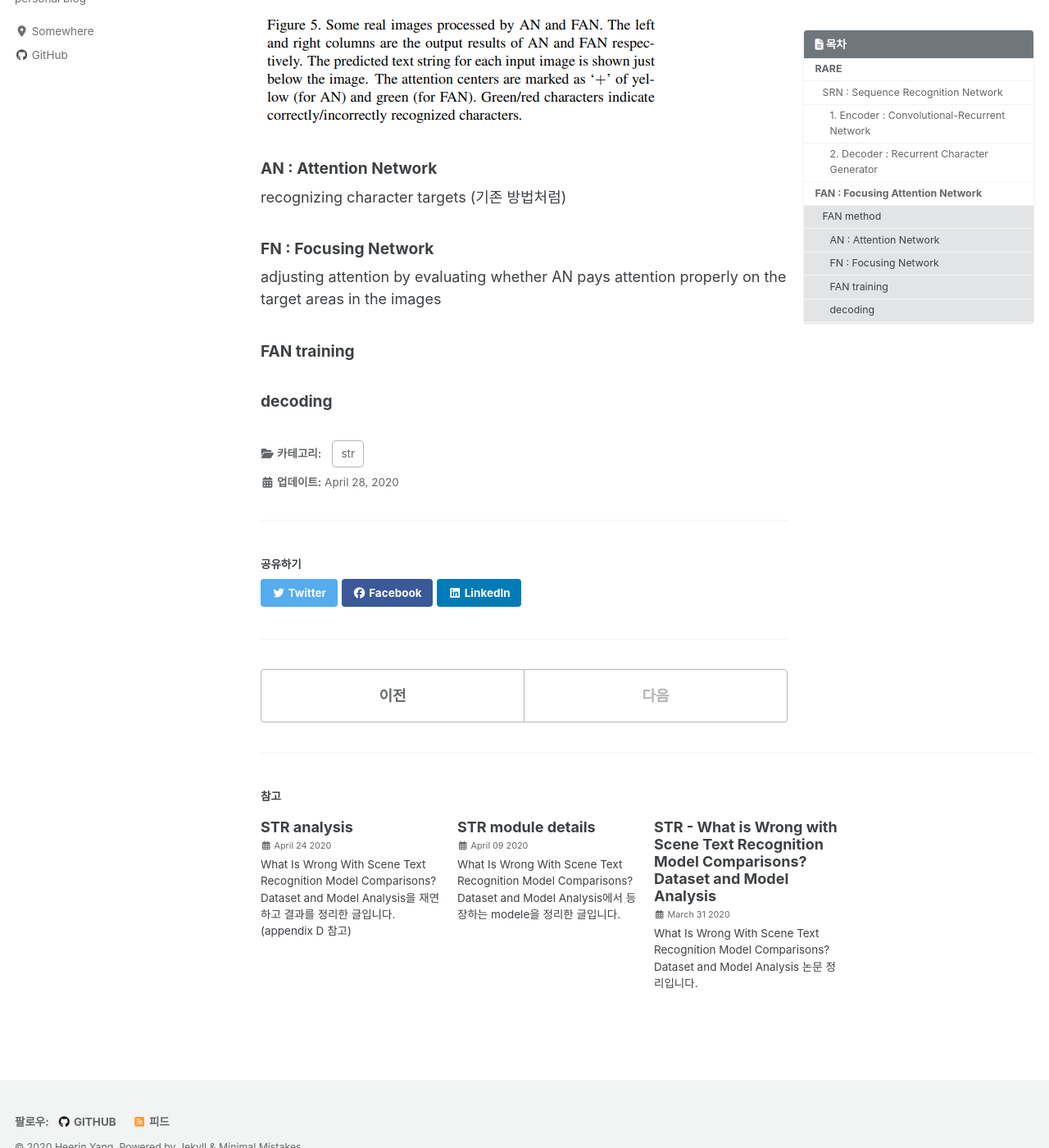
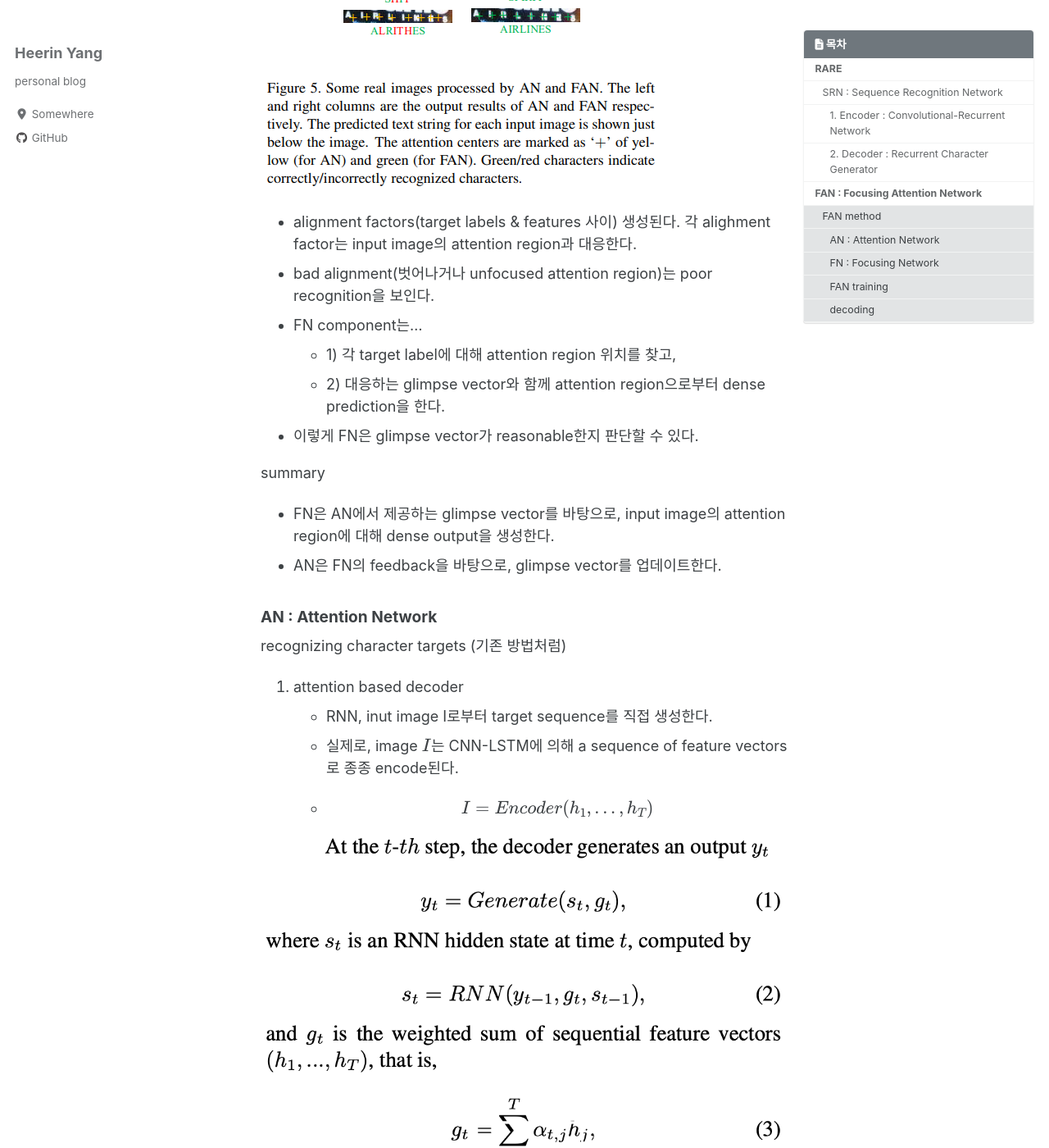
Before and after one commit to hryang06/hryang06.github.io, a Jekyll site: the page built from _posts/2020-04-28-Attn.md, in a window 1280 px wide and 1400 px high, scrolled down 4117 px. Shown: the whole window at 82% size. Built offline with Jekyll 4.4.1, drawn with Linux system fonts in a browser that asks for light colours; cached includes are drawn as plain includes; nearby versions of some CDN libraries; formulas are drawn with MathJax 3; some of the changed text lies outside the part shown.

Commit message:
Add AN content

```diff
--- a/_posts/2020-04-28-Attn.md
+++ b/_posts/2020-04-28-Attn.md
@@ -76,16 +76,64 @@ FAN = AN + FN
 
 ![Figure 2](/assets/images/post/attn/figure2.png)
 
+Figure2 (a)를 보면 attention이 제대로 이루어지지 않고 있다. 이러한 문제를 "attention drift"라고 한다. (b)와 같이 FN을 추가하여 문제점을 해결한다.
+
 ![Figure 5](/assets/images/post/attn/figure5_fan.PNG)
+
+- alignment factors(target labels & features 사이) 생성된다. 각 alighment factor는 input image의 attention region과 대응한다.
+- bad alignment(벗어나거나 unfocused attention region)는 poor recognition을 보인다.
+- FN component는...
+    - 1\) 각 target label에 대해 attention region 위치를 찾고,
+    - 2\) 대응하는 glimpse vector와 함께 attention region으로부터 dense prediction을 한다.
+- 이렇게 FN은 glimpse vector가 reasonable한지 판단할 수 있다.
+
+summary
+- FN은 AN에서 제공하는 glimpse vector를 바탕으로, input image의 attention region에 대해 dense output을 생성한다.
+- AN은 FN의 feedback을 바탕으로, glimpse vector를 업데이트한다.
 
 #### AN : Attention Network
 
 recognizing character targets (기존 방법처럼)
 
+1. attention based decoder
+- RNN, inut image I로부터 target sequence를 직접 생성한다.
+    - 실제로, image $$I$$는 CNN-LSTM에 의해 a sequence of feature vectors로 종종 encode된다.
+    - $$I = Encoder(h_1, ... , h_T)$$
+
+![Formula 1](/assets/images/post/attn/formula1.png)
+- Generate() : feed-forward network
+- RNN() : LSTM recurrent network
+
+- EOS(end-of-sentence) token을 target set에 추가한다.
+- decoder는 가변적인 길이의 sequence를 다루기 때문에 EOS가 나오면 문자 생성을 완료한다.
+
+2. Loss Function
+
+![Formula 2](/assets/images/post/attn/formula2.png)
+
+3. drawbacks
+    1) attention drift
+
+    - complicated, low-quality 이미지에 영향을 많이 받는다.
+    - 정확하지 않은 alignment factors를 생성한다.
+        - integration of glimpse vectors에 대한 alignment constraint(제약)이 모델에 없기 때문이다.
+        - 이로 인해, attention regions과 ground-truth regions가 불일치 할 수 있다.
+
+    - FAN 논문에서는 이를 해결하는 것을 목표로 한다.
+    - [[FN]](#fn-:-focusing-network)을 도입하여, 각 target character로 AN의 attention을 제한하고자 한다.
+
+    2) huge scene text data(e.g. 8000만 개 synthetic data)에 대해서는 모델을 train하기 어렵다.
+
+
+
 #### FN : Focusing Network
 
 adjusting attention by evaluating whether AN pays attention properly on the target areas in the images
 
+![Figure 3](/assets/images/post/attn/figure3.png)
+
 #### FAN training
 
+![Figure 4](/assets/images/post/attn/figure4.PNG)
+
 #### decoding
```
Also changed, not shown: assets/images/post/attn/formula1.png (added), assets/images/post/attn/formula2.png (added).
